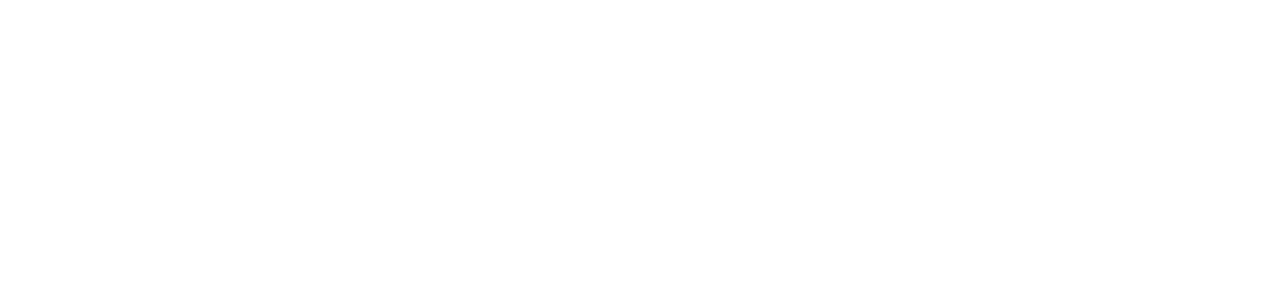
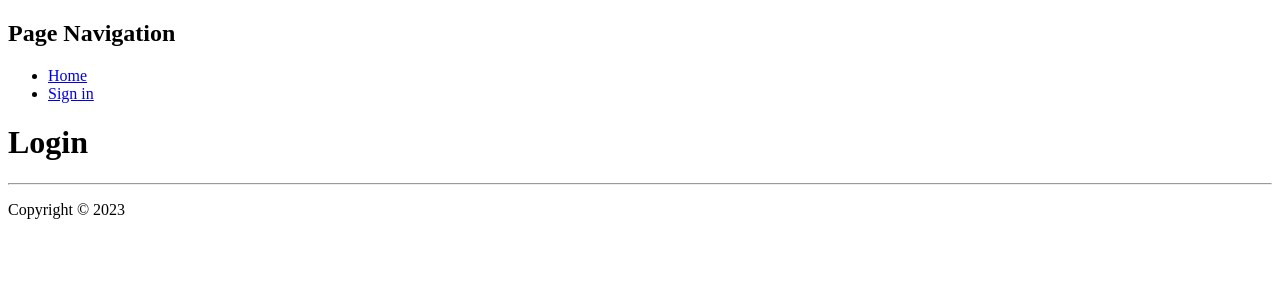
Before and after one commit to jindrichkraft/aferopoison, a React (Vite) app in the folder client/: page /login in a window 1280 px wide. Before the commit this address had no page. Shown: the top 300 px of the page. Built offline with nearby package versions, Linux system fonts and the light colour scheme.

Commit message:
FE: Creating the Login page

```diff
--- a/client/src/App.tsx
+++ b/client/src/App.tsx
@@ -1,10 +1,12 @@
 import { Routes, Route } from 'react-router-dom';
 
 import HomePage from './pages/HomePage';
+import LoginPage from './pages/LoginPage';
 
 const App = (): JSX.Element => (
   <Routes>
     <Route path="/" element={<HomePage />} />
+    <Route path="/login" element={<LoginPage />} />
   </Routes>
 );
 
--- a/client/src/components/blocks/PageNavigation/PageNavigation.component.tsx
+++ b/client/src/components/blocks/PageNavigation/PageNavigation.component.tsx
@@ -7,6 +7,9 @@
       <li>
         <Link to="/">Home</Link>
       </li>
+      <li>
+        <Link to="/login">Sign in</Link>
+      </li>
     </ul>
   </nav>
 );
--- /dev/null
+++ b/client/src/pages/LoginPage.tsx
@@ -0,0 +1,9 @@
+import DefaultLayout from '../layouts/DefaultLayout';
+
+const LoginPage = (): JSX.Element => (
+  <DefaultLayout>
+    <h1>Login</h1>
+  </DefaultLayout>
+);
+
+export default LoginPage;
```
